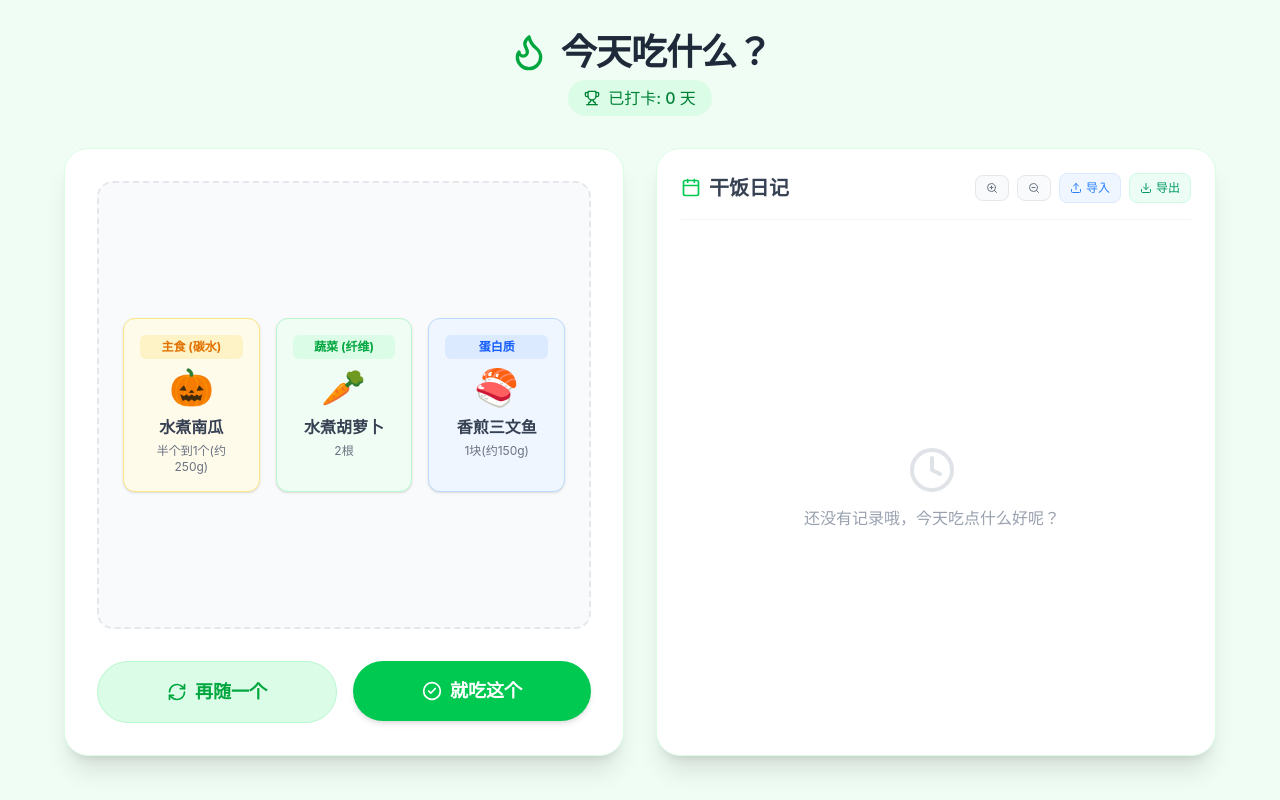
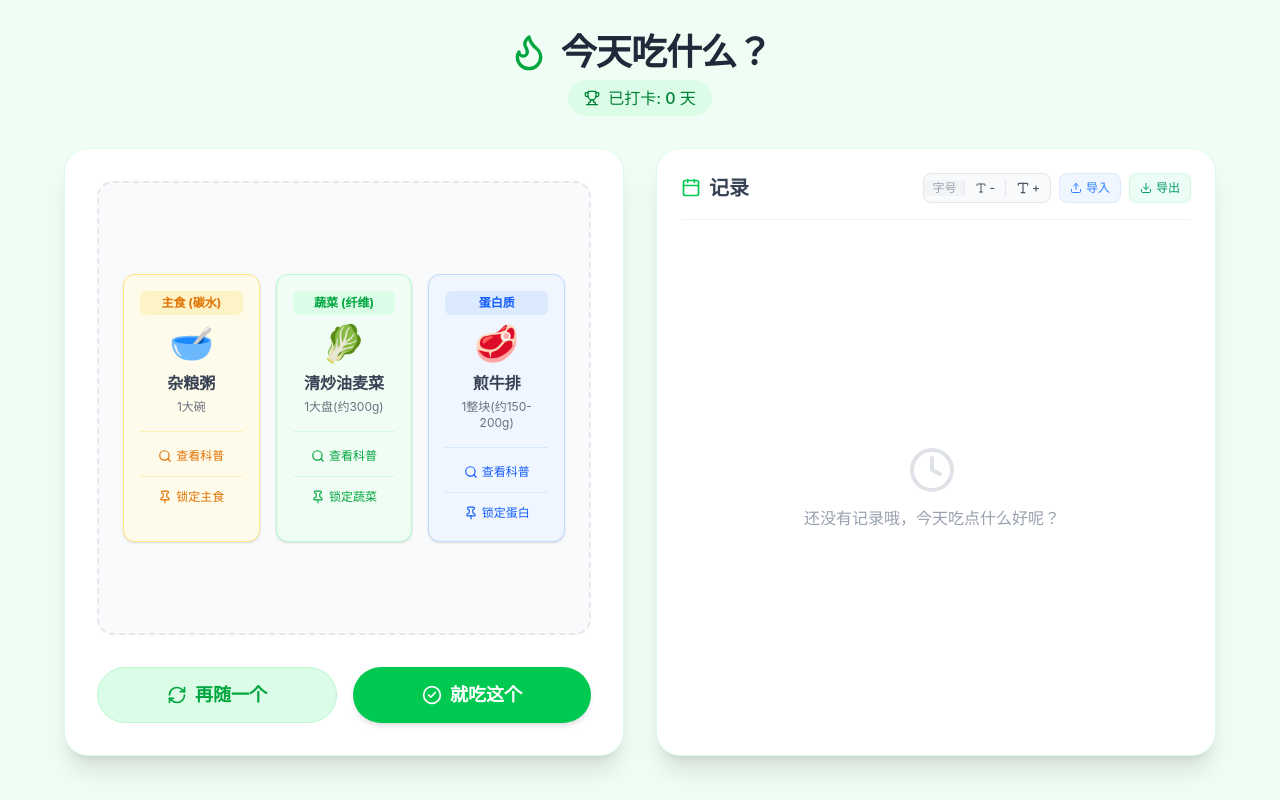
Before and after one commit to harvey1995/Litey, a React (Vite) app: page / in a window 1280 px wide. Both pictures are taken after a click on the button "开始生成今天吃什么". Built offline with nearby package versions, Linux system fonts and the light colour scheme.

Commit message:
Initial commit with litey code

```diff
--- a/src/App.jsx
+++ b/src/App.jsx
@@ -1,5 +1,5 @@
 import React, { useState, useEffect, useRef } from 'react';
-import { Utensils, RefreshCw, Flame, Calendar, Clock, Trophy, CheckCircle2, X, Download, Upload, ZoomIn, ZoomOut } from 'lucide-react';
+import { Utensils, RefreshCw, Flame, Calendar, Clock, Trophy, CheckCircle2, X, Download, Upload, ZoomIn, ZoomOut, Type, Search, Pin } from 'lucide-react';
 
 // --- 数据配置区 (根据140斤左右减脂/维持期体型调整，增加蔬菜和蛋白质分量) ---
 const STAPLES = [
@@ -67,6 +67,7 @@ export default function App() {
   const [isSpinning, setIsSpinning] = useState(false);
   const [showMealSelector, setShowMealSelector] = useState(false);
   const [fontZoom, setFontZoom] = useState(1);
+  const [lockedItems, setLockedItems] = useState({ staple: false, veg: false, protein: false });
   const fileInputRef = useRef(null);
 
   useEffect(() => {
@@ -112,30 +113,30 @@ export default function App() {
 
     let count = 0;
     const maxCount = 15;
+
     const interval = setInterval(() => {
-      setGeneratedMeal({
-        staple: STAPLES[Math.floor(Math.random() * STAPLES.length)],
-        veg: VEGGIES[Math.floor(Math.random() * VEGGIES.length)],
-        protein: PROTEINS[Math.floor(Math.random() * PROTEINS.length)],
+      setGeneratedMeal(prev => {
+        const current = prev || {};
+        // 锁定后该卡片数据不再更新，也就不会播放闪烁更换的动画
+        return {
+          staple: lockedItems.staple && current.staple ? current.staple : STAPLES[Math.floor(Math.random() * STAPLES.length)],
+          veg: lockedItems.veg && current.veg ? current.veg : VEGGIES[Math.floor(Math.random() * VEGGIES.length)],
+          protein: lockedItems.protein && current.protein ? current.protein : PROTEINS[Math.floor(Math.random() * PROTEINS.length)],
           isCheat: false
+        };
       });
       count++;
 
       if (count >= maxCount) {
         clearInterval(interval);
-        const rollCheat = isCheatUnlocked && Math.random() < 0.15;
+
+        const hasLocks = lockedItems.staple || lockedItems.veg || lockedItems.protein;
+        const rollCheat = !hasLocks && isCheatUnlocked && Math.random() < 0.15;
 
         if (rollCheat) {
           setGeneratedMeal({
             isCheat: true,
             cheatData: CHEAT_MEALS[Math.floor(Math.random() * CHEAT_MEALS.length)]
-          });
-        } else {
-          setGeneratedMeal({
-            staple: STAPLES[Math.floor(Math.random() * STAPLES.length)],
-            veg: VEGGIES[Math.floor(Math.random() * VEGGIES.length)],
-            protein: PROTEINS[Math.floor(Math.random() * PROTEINS.length)],
-            isCheat: false
           });
         }
         setIsSpinning(false);
@@ -158,12 +159,14 @@ export default function App() {
     setHistory([newRecord, ...history]);
     setGeneratedMeal(null);
     setShowMealSelector(false);
+    setLockedItems({ staple: false, veg: false, protein: false });
   };
 
   const clearHistory = () => {
-    if(window.confirm('确定要清空所有干饭记录吗？天数也会重置哦！')) {
+    if(window.confirm('确定要清空所有记录吗？天数也会重置哦！')) {
       setHistory([]);
       setGeneratedMeal(null);
+      setLockedItems({ staple: false, veg: false, protein: false });
     }
   }
 
@@ -183,7 +186,7 @@ export default function App() {
 
     const ws = window.XLSX.utils.json_to_sheet(exportData);
     const wb = window.XLSX.utils.book_new();
-    window.XLSX.utils.book_append_sheet(wb, ws, "干饭日记");
+    window.XLSX.utils.book_append_sheet(wb, ws, "记录");
     window.XLSX.writeFile(wb, "今天吃什么_打卡记录.xlsx");
   };
 
@@ -280,37 +283,108 @@ export default function App() {
                     </p>
                   </div>
                 ) : (
+                  // 外层加了 isSpinning 时的统一个模糊过渡效果
                   <div className={`grid grid-cols-1 md:grid-cols-3 gap-4 ${isSpinning ? 'opacity-50 blur-[2px]' : 'opacity-100 blur-0'} transition-all duration-75`}>
-                    <div className="bg-amber-50 border border-amber-200 rounded-xl p-4 flex flex-col items-center text-center shadow-sm">
+
+                    {/* 主食 */}
+                    <div className="bg-amber-50 border border-amber-200 rounded-xl p-4 flex flex-col items-center text-center shadow-sm relative">
                       <span className="text-xs font-bold text-amber-600 bg-amber-100 px-2 py-1 rounded-md mb-2 w-full">主食 (碳水)</span>
                       <span className="text-4xl mb-2">{generatedMeal.staple.emoji}</span>
                       <span className="font-bold text-gray-700">{generatedMeal.staple.name}</span>
                       <span className="text-xs text-gray-500 mt-1">{generatedMeal.staple.portion}</span>
+
+                      {/* 上下布局的分隔 */}
+                      <div className="flex flex-col gap-2 mt-4 w-full border-t border-amber-200/50 pt-3">
+                        <a
+                          href={`https://baike.sogou.com/v249658.htm?fromTitle=${encodeURIComponent(generatedMeal.staple.name)}&from=searchbox&noresult=0`}
+                          target="_blank"
+                          rel="noreferrer"
+                          className="w-full flex items-center justify-center text-xs font-medium text-amber-600 hover:text-amber-800 transition-colors py-1"
+                        >
+                          <Search className="w-3.5 h-3.5 mr-1" /> 查看科普
+                        </a>
+                        <div className="h-px w-full bg-amber-200/50"></div>
+                        <button
+                          disabled={isSpinning}
+                          onClick={() => setLockedItems(p => ({ ...p, staple: !p.staple }))}
+                          className={`w-full flex items-center justify-center text-xs font-medium transition-colors py-1 ${lockedItems.staple ? 'text-amber-700' : 'text-amber-600 hover:text-amber-800'}`}
+                        >
+                          <Pin className={`w-3.5 h-3.5 mr-1 ${lockedItems.staple ? 'fill-current' : ''}`} />
+                          {lockedItems.staple ? '已锁定' : '锁定主食'}
+                        </button>
                       </div>
-                    <div className="bg-green-50 border border-green-200 rounded-xl p-4 flex flex-col items-center text-center shadow-sm">
+                    </div>
+
+                    {/* 蔬菜 */}
+                    <div className="bg-green-50 border border-green-200 rounded-xl p-4 flex flex-col items-center text-center shadow-sm relative">
                       <span className="text-xs font-bold text-green-600 bg-green-100 px-2 py-1 rounded-md mb-2 w-full">蔬菜 (纤维)</span>
                       <span className="text-4xl mb-2">{generatedMeal.veg.emoji}</span>
                       <span className="font-bold text-gray-700">{generatedMeal.veg.name}</span>
                       <span className="text-xs text-gray-500 mt-1">{generatedMeal.veg.portion}</span>
+
+                      {/* 上下布局的分隔 */}
+                      <div className="flex flex-col gap-2 mt-4 w-full border-t border-green-200/50 pt-3">
+                        <a
+                          href={`https://baike.sogou.com/v249658.htm?fromTitle=${encodeURIComponent(generatedMeal.veg.name)}&from=searchbox&noresult=0`}
+                          target="_blank"
+                          rel="noreferrer"
+                          className="w-full flex items-center justify-center text-xs font-medium text-green-600 hover:text-green-800 transition-colors py-1"
+                        >
+                          <Search className="w-3.5 h-3.5 mr-1" /> 查看科普
+                        </a>
+                        <div className="h-px w-full bg-green-200/50"></div>
+                        <button
+                          disabled={isSpinning}
+                          onClick={() => setLockedItems(p => ({ ...p, veg: !p.veg }))}
+                          className={`w-full flex items-center justify-center text-xs font-medium transition-colors py-1 ${lockedItems.veg ? 'text-green-700' : 'text-green-600 hover:text-green-800'}`}
+                        >
+                          <Pin className={`w-3.5 h-3.5 mr-1 ${lockedItems.veg ? 'fill-current' : ''}`} />
+                          {lockedItems.veg ? '已锁定' : '锁定蔬菜'}
+                        </button>
                       </div>
-                    <div className="bg-blue-50 border border-blue-200 rounded-xl p-4 flex flex-col items-center text-center shadow-sm">
+                    </div>
+
+                    {/* 蛋白质 */}
+                    <div className="bg-blue-50 border border-blue-200 rounded-xl p-4 flex flex-col items-center text-center shadow-sm relative">
                       <span className="text-xs font-bold text-blue-600 bg-blue-100 px-2 py-1 rounded-md mb-2 w-full">蛋白质</span>
                       <span className="text-4xl mb-2">{generatedMeal.protein.emoji}</span>
                       <span className="font-bold text-gray-700">{generatedMeal.protein.name}</span>
                       <span className="text-xs text-gray-500 mt-1">{generatedMeal.protein.portion}</span>
+
+                      {/* 上下布局的分隔 */}
+                      <div className="flex flex-col gap-2 mt-4 w-full border-t border-blue-200/50 pt-3">
+                        <a
+                          href={`https://baike.sogou.com/v249658.htm?fromTitle=${encodeURIComponent(generatedMeal.protein.name)}&from=searchbox&noresult=0`}
+                          target="_blank"
+                          rel="noreferrer"
+                          className="w-full flex items-center justify-center text-xs font-medium text-blue-600 hover:text-blue-800 transition-colors py-1"
+                        >
+                          <Search className="w-3.5 h-3.5 mr-1" /> 查看科普
+                        </a>
+                        <div className="h-px w-full bg-blue-200/50"></div>
+                        <button
+                          disabled={isSpinning}
+                          onClick={() => setLockedItems(p => ({ ...p, protein: !p.protein }))}
+                          className={`w-full flex items-center justify-center text-xs font-medium transition-colors py-1 ${lockedItems.protein ? 'text-blue-700' : 'text-blue-600 hover:text-blue-800'}`}
+                        >
+                          <Pin className={`w-3.5 h-3.5 mr-1 ${lockedItems.protein ? 'fill-current' : ''}`} />
+                          {lockedItems.protein ? '已锁定' : '锁定蛋白'}
+                        </button>
                       </div>
+                    </div>
+
                   </div>
                 )}
               </div>
             )}
           </div>
 
-          <div className="mt-8 w-full flex flex-col md:flex-row gap-4 justify-center">
+          <div className="mt-8 w-full flex flex-col md:flex-row gap-4 justify-center h-[56px]">
             {!generatedMeal ? (
               <button
                 onClick={spin}
                 disabled={isSpinning}
-                className="w-full md:w-2/3 py-4 rounded-full font-bold text-xl text-white shadow-lg bg-green-500 hover:bg-green-600 transform transition-all active:scale-95 disabled:bg-gray-400 disabled:shadow-none disabled:cursor-not-allowed disabled:active:scale-100 disabled:text-gray-200"
+                className="w-full md:w-2/3 h-full rounded-full font-bold text-xl text-white shadow-lg bg-green-500 hover:bg-green-600 transform transition-all active:scale-95 disabled:bg-gray-400 disabled:shadow-none disabled:cursor-not-allowed disabled:active:scale-100 disabled:text-gray-200 flex items-center justify-center"
               >
                 开始生成今天吃什么
               </button>
@@ -319,24 +393,24 @@ export default function App() {
                 <button
                   onClick={spin}
                   disabled={isSpinning}
-                  className="flex-1 py-3 md:py-4 rounded-full font-bold text-lg text-green-600 bg-green-100 border border-green-200 hover:bg-green-200 transform transition-all active:scale-95 flex items-center justify-center disabled:bg-gray-200 disabled:text-gray-400 disabled:border-gray-200 disabled:cursor-not-allowed disabled:active:scale-100"
+                  className="flex-1 h-full rounded-full font-bold text-lg text-green-600 bg-green-100 border border-green-200 hover:bg-green-200 transform transition-all active:scale-95 flex items-center justify-center disabled:bg-gray-200 disabled:text-gray-400 disabled:border-gray-200 disabled:cursor-not-allowed disabled:active:scale-100"
                 >
                   <RefreshCw className={`w-5 h-5 mr-2 ${isSpinning ? 'animate-spin' : ''}`} />
                   再随一个
                 </button>
 
-                <div className="flex-1 relative">
+                <div className="flex-1 relative h-full">
                   {!showMealSelector ? (
                     <button
                       onClick={() => setShowMealSelector(true)}
                       disabled={isSpinning}
-                      className="w-full py-3 md:py-4 rounded-full font-bold text-lg text-white bg-green-500 hover:bg-green-600 shadow-md hover:shadow-lg transform transition-all active:scale-95 flex items-center justify-center disabled:bg-gray-400 disabled:shadow-none disabled:cursor-not-allowed disabled:active:scale-100 disabled:text-gray-200"
+                      className="w-full h-full rounded-full font-bold text-lg text-white bg-green-500 hover:bg-green-600 shadow-md hover:shadow-lg transform transition-all active:scale-95 flex items-center justify-center disabled:bg-gray-400 disabled:shadow-none disabled:cursor-not-allowed disabled:active:scale-100 disabled:text-gray-200"
                     >
                       <CheckCircle2 className="w-5 h-5 mr-2" />
                       就吃这个
                     </button>
                   ) : (
-                    <div className="absolute bottom-full left-0 right-0 mb-2 bg-white rounded-xl shadow-xl border border-gray-100 p-2 animate-in slide-in-from-bottom-2">
+                    <div className="absolute bottom-[calc(100%+0.5rem)] left-0 right-0 bg-white rounded-xl shadow-xl border border-gray-100 p-2 animate-in slide-in-from-bottom-2 z-20">
                       <div className="flex justify-between items-center px-2 pb-2 mb-2 border-b border-gray-100">
                         <span className="text-sm font-bold text-gray-600">这是哪一顿？</span>
                         <button onClick={() => setShowMealSelector(false)} className="text-gray-400 hover:text-gray-600"><X className="w-4 h-4"/></button>
@@ -364,23 +438,30 @@ export default function App() {
           <div className="flex justify-between items-center mb-6 pb-4 border-b border-gray-100 flex-wrap gap-y-2">
             <h2 className="text-xl font-bold text-gray-700 flex items-center">
               <Calendar className="w-5 h-5 mr-2 text-green-500" />
-              干饭日记
+              记录
             </h2>
             <div className="flex items-center space-x-2">
+
+              <div className="flex items-center bg-gray-50 border border-gray-200 rounded-lg overflow-hidden">
+                <span className="px-2 text-xs font-medium text-gray-400 bg-gray-100 border-r border-gray-200 hidden sm:block">
+                  字号
+                </span>
+                <button
+                  onClick={() => setFontZoom(prev => Math.max(prev - 0.1, 0.7))}
+                  className="flex items-center text-xs font-medium text-gray-600 hover:text-gray-900 transition-colors px-2.5 py-1.5 hover:bg-gray-100"
+                  title="缩小字体"
+                >
+                  <Type className="w-3 h-3 mr-0.5" />-
+                </button>
+                <div className="w-px h-4 bg-gray-200"></div>
                 <button
                   onClick={() => setFontZoom(prev => Math.min(prev + 0.1, 1.5))}
-                className="flex items-center text-xs font-medium text-gray-500 hover:text-gray-700 transition-colors bg-gray-50 px-2.5 py-1.5 rounded-lg border border-gray-200"
+                  className="flex items-center text-xs font-medium text-gray-600 hover:text-gray-900 transition-colors px-2.5 py-1.5 hover:bg-gray-100"
                   title="放大字体"
                 >
-                <ZoomIn className="w-3 h-3" />
+                  <Type className="w-3.5 h-3.5 mr-0.5" />+
                 </button>
-              <button
-                onClick={() => setFontZoom(prev => Math.max(prev - 0.1, 0.7))}
-                className="flex items-center text-xs font-medium text-gray-500 hover:text-gray-700 transition-colors bg-gray-50 px-2.5 py-1.5 rounded-lg border border-gray-200"
-                title="缩小字体"
-              >
-                <ZoomOut className="w-3 h-3" />
-              </button>
+              </div>
 
               <button
                 onClick={() => fileInputRef.current.click()}
@@ -442,18 +523,18 @@ export default function App() {
                           {record.meal.isCheat ? (
                             <div className="flex items-center text-gray-700" style={{ fontSize: `${0.875 * fontZoom}rem` }}>
                               <span className="mr-2" style={{ fontSize: `${1.125 * fontZoom}rem` }}>{record.meal.cheatData.emoji}</span>
-                              <span className="font-medium text-orange-600">[奖励餐] {record.meal.cheatData.name}</span>
+                              <span className="font-bold text-orange-600">[奖励餐] {record.meal.cheatData.name}</span>
                             </div>
                           ) : (
                             <div className="text-gray-700 leading-relaxed" style={{ fontSize: `${0.875 * fontZoom}rem` }}>
                               <div className="flex items-center mb-1">
-                                <span className="mr-1" style={{ fontSize: `${1 * fontZoom}rem` }}>{record.meal.staple.emoji}</span> {record.meal.staple.name}
+                                <span className="mr-1" style={{ fontSize: `${1 * fontZoom}rem` }}>{record.meal.staple.emoji}</span> <span className="font-bold">{record.meal.staple.name}</span>
                               </div>
                               <div className="flex items-center mb-1">
-                                <span className="mr-1" style={{ fontSize: `${1 * fontZoom}rem` }}>{record.meal.veg.emoji}</span> {record.meal.veg.name}
+                                <span className="mr-1" style={{ fontSize: `${1 * fontZoom}rem` }}>{record.meal.veg.emoji}</span> <span className="font-bold">{record.meal.veg.name}</span>
                               </div>
                               <div className="flex items-center">
-                                <span className="mr-1" style={{ fontSize: `${1 * fontZoom}rem` }}>{record.meal.protein.emoji}</span> {record.meal.protein.name}
+                                <span className="mr-1" style={{ fontSize: `${1 * fontZoom}rem` }}>{record.meal.protein.emoji}</span> <span className="font-bold">{record.meal.protein.name}</span>
                               </div>
                             </div>
                           )}
```
Lines whose indentation alone changed are shown as unchanged.
